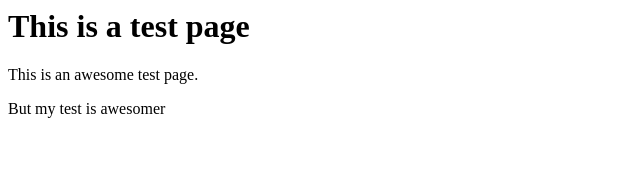
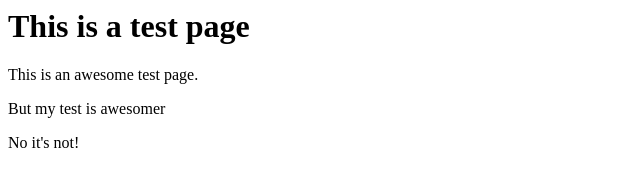
Before and after one commit to chuckrose1/bdmedia.com, a plain HTML site: page testpage.html in a window 1280 px wide. Shown: the full height of the page, 0-640 px from the left. Drawn offline with Linux system fonts and the light colour scheme.

Commit message:
I made another change

```diff
--- a/testpage.html
+++ b/testpage.html
@@ -7,5 +7,5 @@
 
 <p>But my test is awesomer</p>
 
-
+<p>No it's not!</p>
 </body>
```
